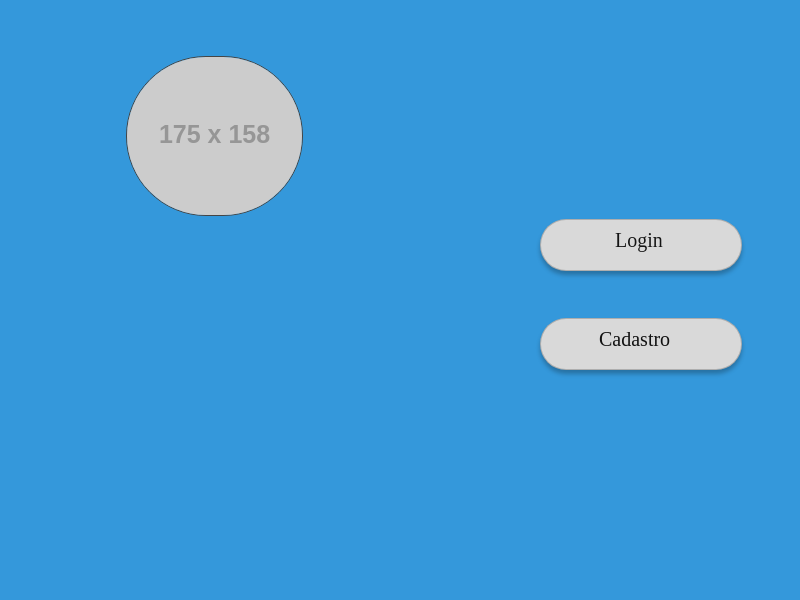
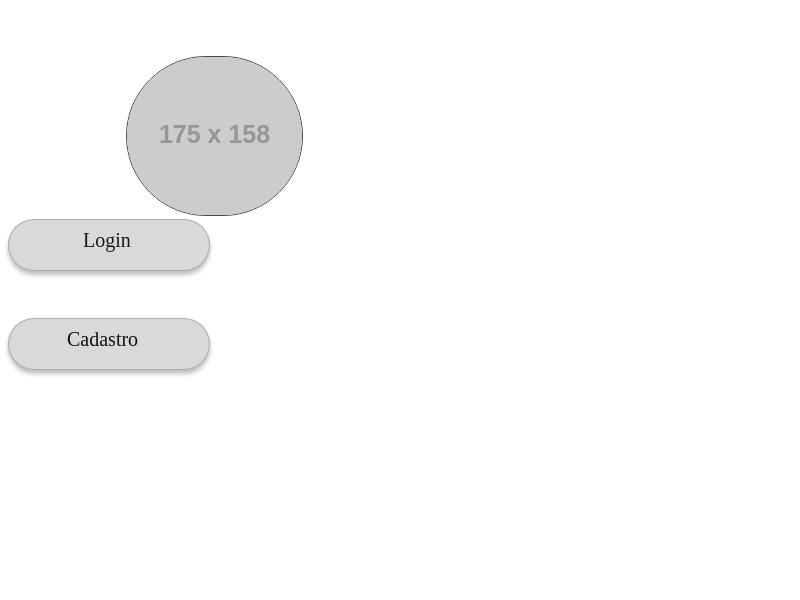
Before and after one commit to Barros313/BookSwap, a plain HTML site: page pages/applogo.html in a window 1280 px wide. Shown: the part 200-800 px from the top of the page, without its empty margins (0-800 px from the left). Drawn offline with Linux system fonts and the light colour scheme; placeholder pictures from the web are drawn by us.

Commit message:
Removed 'Text/Variant3'

```diff
--- a/assets/styles/applogo.css
+++ b/assets/styles/applogo.css
@@ -1,24 +1,4 @@
-* {
-    padding: 0%;
-    margin: 0%;
-}
 
-.AppLogo {
-    width: 100vw;
-    height: 100vh;
-    position: relative;
-    background: #3498DB;
-    display: flex;
-    justify-content: center;
-  }
-
-  /* .TextVariant3 {
-    width: 82px;
-    height: 30px;
-    left: 185px;
-    top: 40px;
-    position: absolute;
-  } */
 
   .BotOLogin {
     width: 200px;
--- a/pages/applogo.html
+++ b/pages/applogo.html
@@ -6,11 +6,13 @@
     <title>BookSwap</title>
 
     <link rel="stylesheet" href="../assets/styles/applogo.css">
+
+    <link rel="stylesheet" href="../assets/styles/main.css">
 </head>
 <body>
     <body>
-        <div class="AppLogo">
-          <!-- <div class="TextVariant3"></div> -->
+        <div class="main">
+          <div class="TextVariant3"></div>
           <div class="BotOLogin">
             <div class="BotO4"></div>
             <div class="LoginBranco">Login</div>
```
